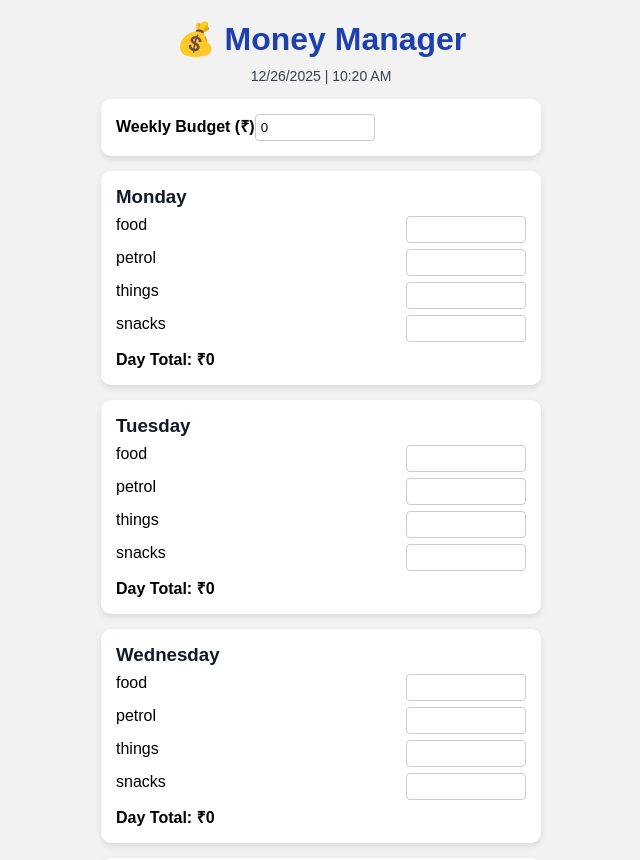
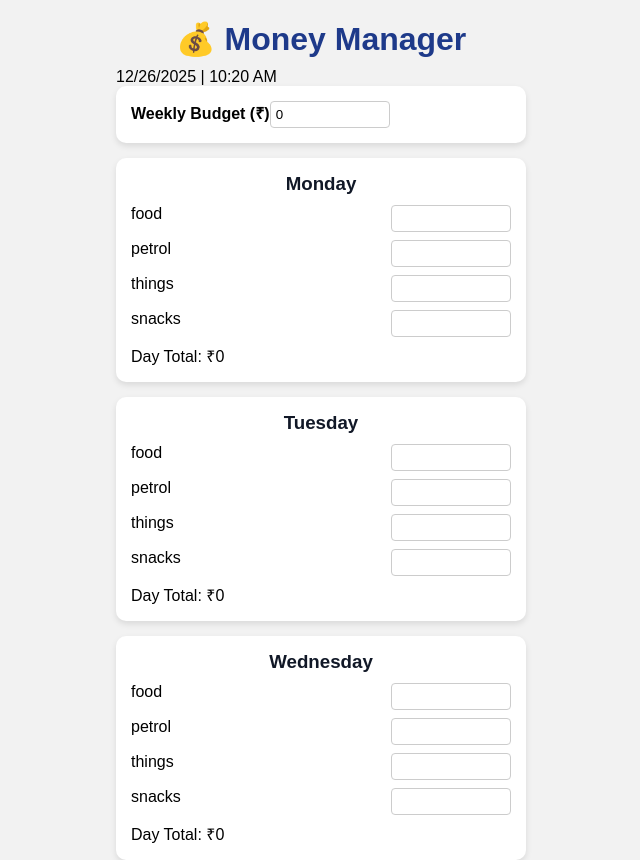
Before and after one commit to RadhakrishnanSA/Money_manager, a React (Vite) app: page / in a window 1280 px wide. Shown: the top 860 px of the page, without its empty margins (319-959 px from the left). Built offline with nearby package versions, Linux system fonts and the light colour scheme.

Commit message:
Update App.css

```diff
--- a/src/App.css
+++ b/src/App.css
@@ -1,24 +1,31 @@
 .container {
-  max-width: 480px;
+  max-width: 450px;
   margin: auto;
   padding: 20px;
+  position: relative;
 }
 
 h1 {
   text-align: center;
-  color: #1e40af;
   margin-bottom: 10px;
+  color: #1e3a8a;
 }
 
-.datetime {
-  text-align: center;
-  margin-bottom: 15px;
-  color: #374151;
-  font-size: 14px;
+/* Date Time Box */
+.datetime-box {
+  position: absolute;
+  top: 10px;
+  right: 10px;
+  background: #ffffff;
+  padding: 6px 10px;
+  border-radius: 6px;
+  font-size: 12px;
+  box-shadow: 0 2px 4px rgba(0,0,0,0.1);
 }
 
+/* Card */
 .card {
-  background: #ffffff;
+  background: white;
   padding: 15px;
   margin-bottom: 15px;
   border-radius: 10px;
@@ -26,14 +33,15 @@ h1 {
 }
 
 .day-title {
-  margin-bottom: 8px;
+  text-align: center;
+  margin-bottom: 10px;
   color: #111827;
 }
 
 .row {
   display: flex;
   justify-content: space-between;
-  margin-bottom: 6px;
+  margin-bottom: 8px;
 }
 
 .row span {
@@ -52,11 +60,6 @@ input {
   color: black;
 }
 
-.total {
-  margin-top: 6px;
-  font-weight: bold;
-}
-
 .summary {
   background: #e0f2fe;
   padding: 15px;
```
